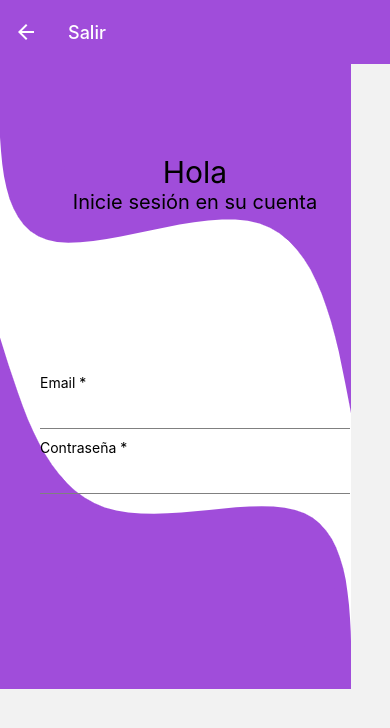
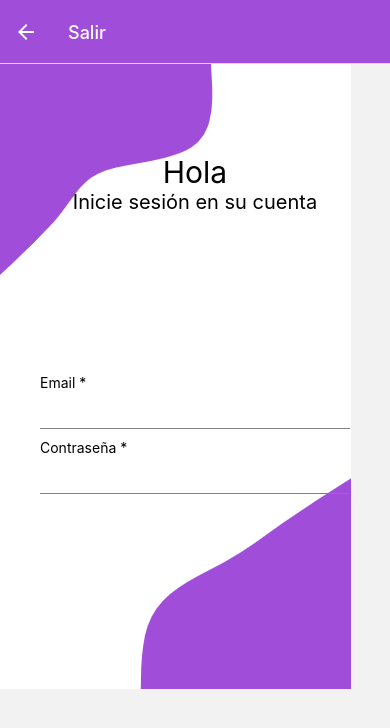
Before and after one commit to Rodriasdev/todo-list-react-native, a React Native app: screen /Login in a window 390 px wide. Shown: the top 728 px of the page. Built offline with nearby package versions, Linux system fonts and the light colour scheme.

Commit message:
another background is added

```diff
--- a/App.tsx
+++ b/App.tsx
@@ -19,7 +19,7 @@ export default function App() {
                 title: 'Salir',
                 headerStyle:{backgroundColor: '#a04dda'},
                 headerTintColor: 'white',
-                headerShadowVisible: false
+                // headerShadowVisible: false
               }}
                 />
       </Stack.Navigator>
--- a/pages/Login.tsx
+++ b/pages/Login.tsx
@@ -6,7 +6,7 @@ import { ButtonsLogin } from "../components/ButtonsLogin";
 const Login : React.FC = () => {
     return(
         <View style={styles.container}>
-            <ImageBackground source={require('../assets/blob-scene-haikei.png')} style={styles.backgroundImage}>
+            <ImageBackground source={require('../assets/blob-scene-haikei2.png')} style={styles.backgroundImage}>
                 <View style={{flex: 1, marginTop: 90}}>
                     <Text style={[styles.text, {fontSize: 30}]}>Hola</Text>
                     <Text style={[styles.text, {fontSize: 20}]}>Inicie sesión en su cuenta</Text>
```
Also changed, not shown: assets/blob-scene-haikei2.png (added).
